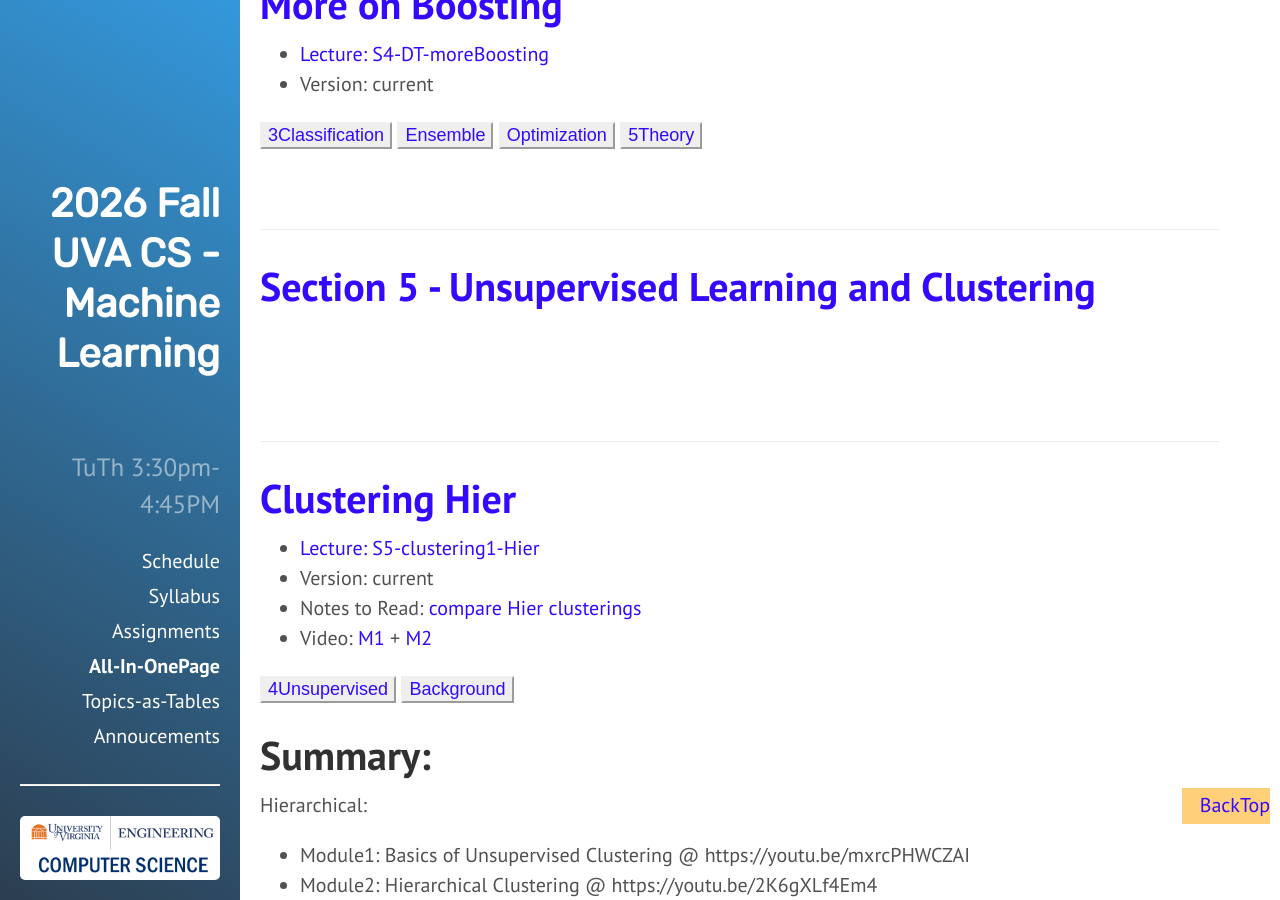
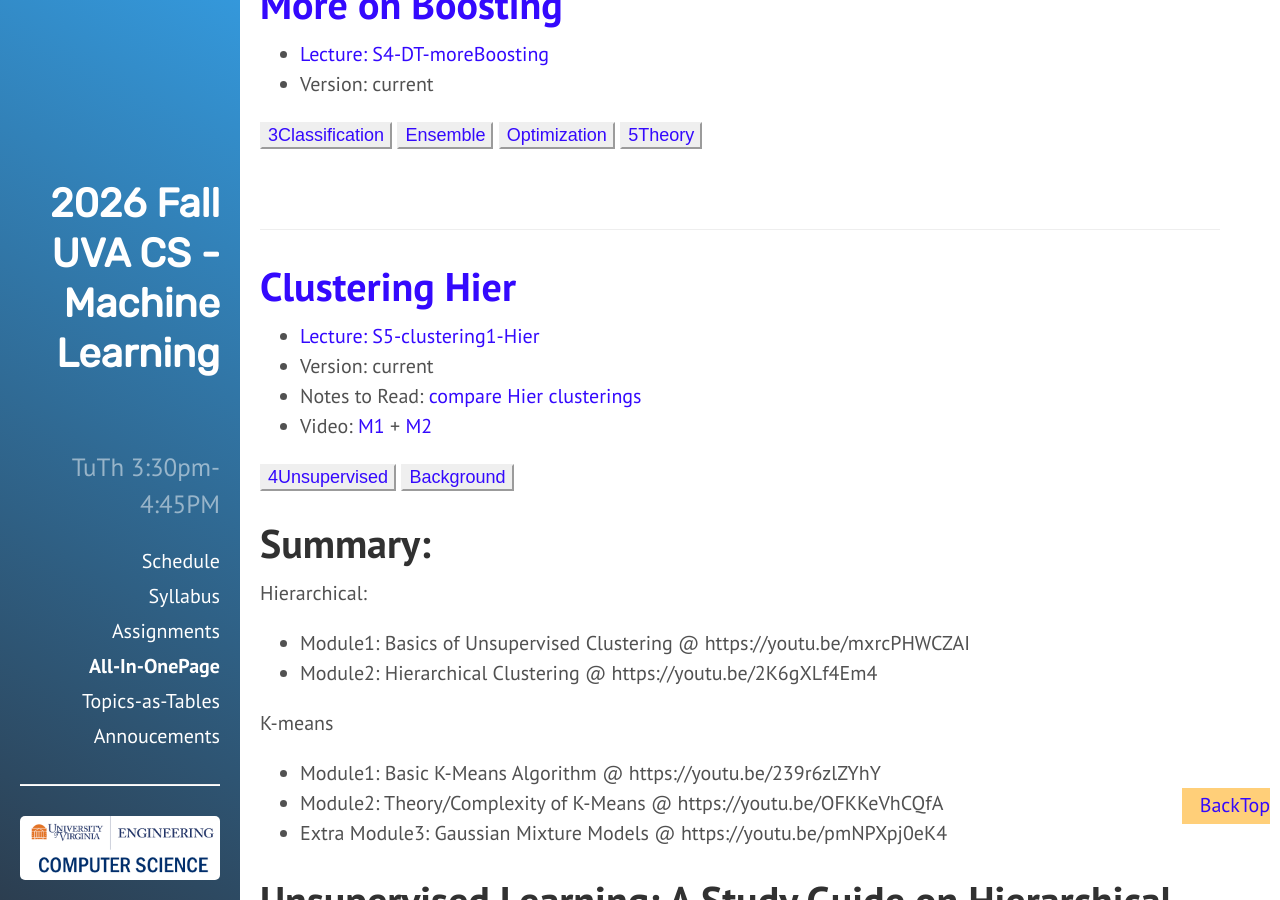
Before and after one commit to qiyanjun/2026Fall-UVA-CS-MachineLearningDeep, a Jekyll site: the page built from LecturesByDate.md, in a window 1280 px wide and 900 px high, scrolled down 154826 px. Built offline with Jekyll 4.4.1, drawn with Linux system fonts in a browser that asks for light colours.

Commit message:
minor reordering

```diff
--- a/_contents/S5-00Start.md
+++ /dev/null
@@ -1,6 +0,0 @@
----
-LOrder: 470
-layout: post
-title:  Section 5 - Unsupervised Learning and Clustering
-lectureVersion: current
----
```
Also changed, not shown: _contents/S3-L25-MultiAgent.md (+1 -0 lines), _contents/S5-L01-Hier.md (+0 -1 lines).
